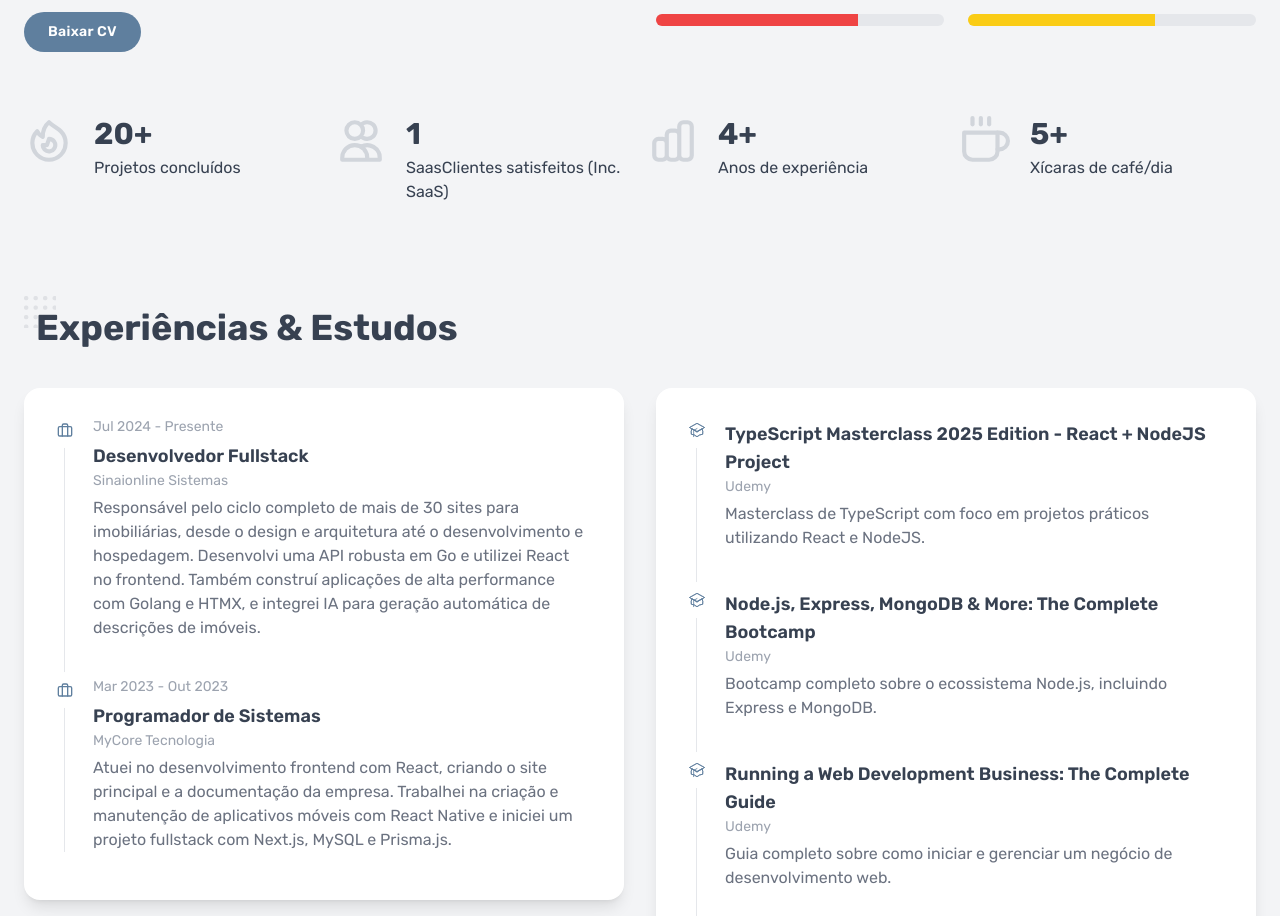
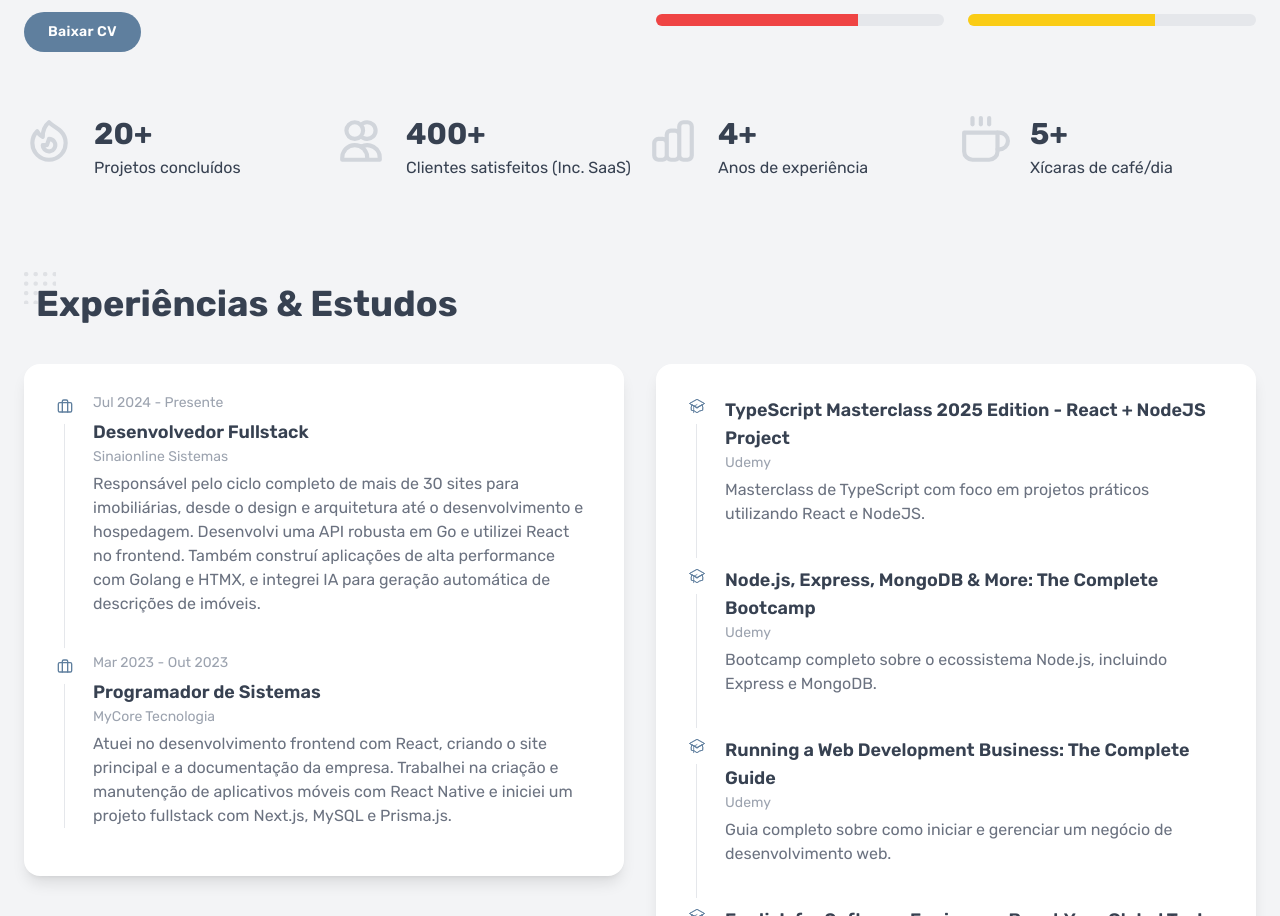
Before and after one commit to patrickkdev/Portfolio-Website, a Next.js app: page / in a window 1280 px wide. Shown: the part 1120-2036 px from the top of the page. Built offline with nearby package versions, Linux system fonts and the light colour scheme.

Commit message:
Refactor AboutSection: replaced Button import with ProgressBar, removed redundant imports, and updated client satisfaction metric

```diff
--- a/src/components/partials/AboutSection.tsx
+++ b/src/components/partials/AboutSection.tsx
@@ -1,9 +1,8 @@
-import Button from '@/components/form/Button';
+import ProgressBar from '@/components/shared/ProgressBar';
 import SectionTitle from '@/components/shared/SectionTitle';
+import { skills } from '@/data/skills';
 import { FiCoffee } from 'react-icons/fi';
 import { HiOutlineChartBar, HiOutlineFire, HiOutlineUsers } from 'react-icons/hi';
-import ProgressBar from '@/components/shared/ProgressBar';
-import { skills } from '@/data/skills';
 
 const AboutSection = () => {
   return (
@@ -59,8 +58,8 @@ const AboutSection = () => {
             <HiOutlineUsers size={50} />
           </div>
           <div>
-            <h2 className="text-3xl font-bold">1</h2>
-            <p className="mt-1">SaasClientes satisfeitos (Inc. SaaS)</p>
+            <h2 className="text-3xl font-bold">400+</h2>
+            <p className="mt-1">Clientes satisfeitos (Inc. SaaS)</p>
           </div>
         </div>
 
```
